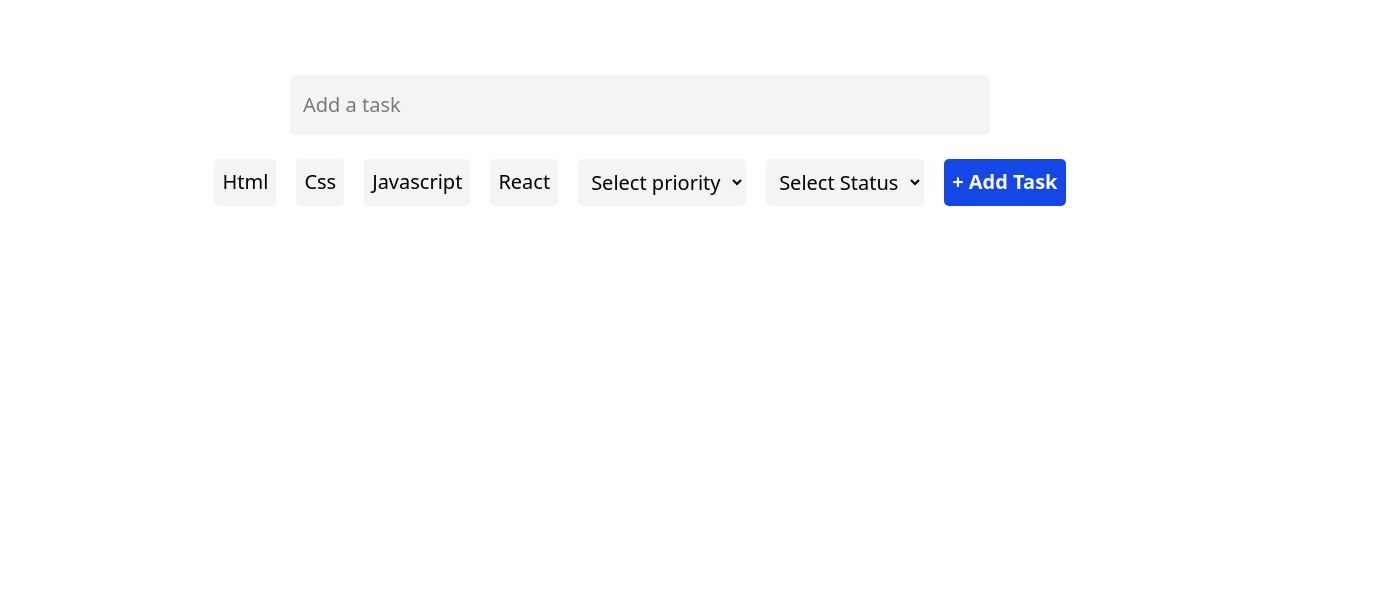
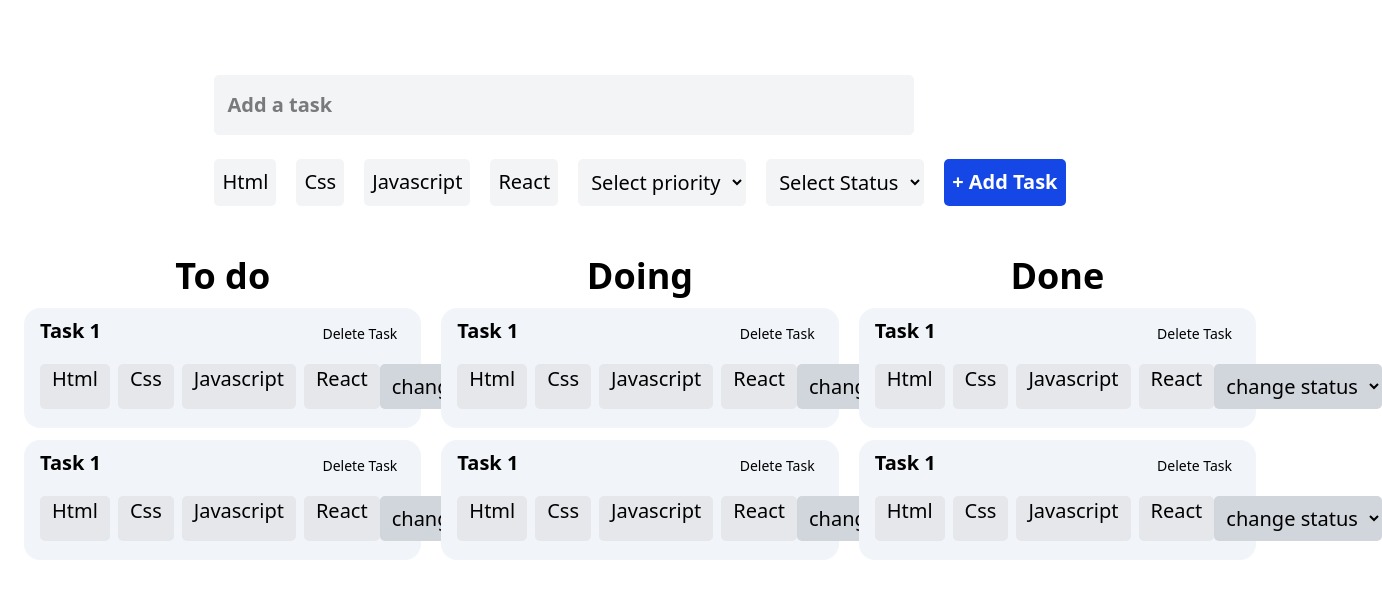
Before and after one commit to i-m-meet/to-do-list-react, a React (Vite) app: page / in a window 1280 px wide. Shown: the top 598 px of the page, 1382 px wide, since content can reach past the window. Built offline with nearby package versions, Linux system fonts and the light colour scheme.

Commit message:
body UI finished

```diff
--- a/src/components/Body.jsx
+++ b/src/components/Body.jsx
@@ -1,10 +1,23 @@
+import Section from "./Section";
+import TaskCard from "./TaskCard";
 
-const Body = () =>{
-  return (
-    <div>
-
-    </div>
-  );
+const Body = () => {
+    return (
+        <div className="h-[1000px] grid grid-cols-3 gap-5 p-6 ">
+            <Section name="To do">
+                <TaskCard />
+                <TaskCard />
+            </Section>
+            <Section name="Doing">
+                <TaskCard />
+                <TaskCard />
+            </Section>
+            <Section name="Done">
+            <TaskCard/>
+            <TaskCard/>
+            </Section>
+        </div>
+    );
 }
 
 export default Body
--- a/src/components/Header.jsx
+++ b/src/components/Header.jsx
@@ -1,9 +1,9 @@
 
 const Header = () =>{
   return (
-    <div className="m-auto w-[1000px] mt-15">
-    <div className=" h-40  flex flex-col justify-center items-center">
-        <input type="text" placeholder="Add a task " className="h-15 p-3 text-[20px] rounded-[5px] bg-gray-100 border-1 border-gray-100 w-[700px]"/>
+    <div className=" h-40 flex flex-col justify-center items-center m-auto w-[1000px] mt-15">
+    <div className="">
+        <input type="text" placeholder="Add a task " className="h-15 p-3 text-[20px] font-semibold rounded-[5px] bg-gray-100 border-1 border-gray-100 w-[700px]"/>
         <div className="flex gap-5 mt-6 text-xl">
             <button className="bg-gray-100 px-2 rounded-[5px] hover:bg-sky-200">Html</button>
             <button className="bg-gray-100 px-2 rounded-[5px] hover:bg-sky-200">Css</button>
--- /dev/null
+++ b/src/components/Section.jsx
@@ -0,0 +1,12 @@
+const Section = ({name,children}) =>{
+  return (
+    <div className="">
+                <div className="flex flex-col justify-center items-center ">
+                    <h1 className="text-4xl font-semibold mt-3">{name}</h1>
+                    </div>
+                    <div>{children}</div>
+            </div>
+  );
+}
+
+export default Section
--- /dev/null
+++ b/src/components/TaskCard.jsx
@@ -0,0 +1,25 @@
+const TaskCard = () =>{
+  return (
+    <div className="flex flex-col gap-3 w-full bg-slate-100 rounded-2xl mb-3 mt-3 h-30 text-[20px] py-2 px-4">
+        <div className="flex justify-between">
+            <h3 className="font-semibold">Task 1</h3>
+            <button className="border-red-200  rounded-2xl text-sm p-2 hover:text-white hover:bg-red-600 hover:border-none">Delete Task</button>
+        </div>
+        <div className="flex justify-between">
+            <div className="flex gap-2">
+            <span className="bg-gray-200 items-center px-3 rounded-[5px] hover:bg-sky-200">Html</span>
+            <span className="bg-gray-200 items-center px-3 rounded-[5px] hover:bg-sky-200">Css</span>
+            <span className="bg-gray-200 items-center px-3 rounded-[5px] hover:bg-sky-200">Javascript</span>
+            <span className="bg-gray-200 items-center px-3 rounded-[5px] hover:bg-sky-200">React</span>
+            </div>
+            <select name="" id="" className="rounded-[5px] bg-gray-300 ro;unded-[5px]border-1 border-gray-100 p-2">
+                <option value=""hidden>change status</option>
+                <option value="">doing</option>
+                <option value="">done</option>
+            </select>
+        </div>
+    </div>
+  );
+}
+
+export default TaskCard
```
